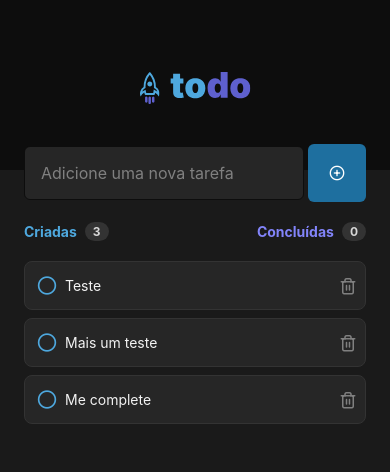
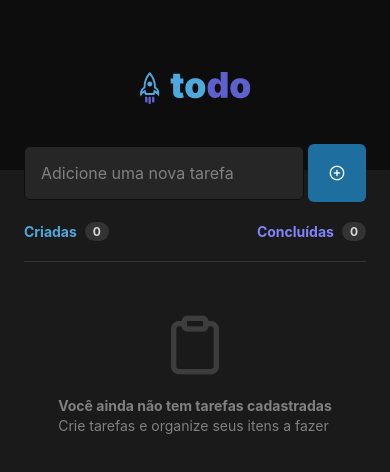
Before and after one commit to Poveii/doUTasks-app, a React Native app: screen / in a window 390 px wide. Shown: the top 472 px of the page. Built offline with nearby package versions, Linux system fonts and the light colour scheme.

Commit message:
feat: Add TaskList component

```diff
--- /dev/null
+++ b/src/components/TaskList/index.tsx
@@ -0,0 +1,102 @@
+import { FlatList, Text, TouchableOpacity, View } from "react-native";
+import Icon from "@expo/vector-icons/Feather";
+
+import { TaskModel } from "../../screens/Home";
+
+import { styles } from "./styles";
+
+interface TaskListProps {
+  tasks: TaskModel[]
+  onCompleteTask: (taskId: number) => void
+  onRemoveTask: (taskId: number) => void
+}
+
+export function TaskList({
+  tasks,
+  onCompleteTask,
+  onRemoveTask,
+}: TaskListProps) {
+  const tasksCreated = tasks.length
+  const tasksCompleted = tasks.filter((item) => {
+    return item.isCompleted === true
+  }).length
+
+  return (
+    <View style={styles.tasksParent}>
+      <View style={styles.tasksContainer}>
+        <FlatList
+          data={tasks}
+          ListHeaderComponent={() => (
+            <View style={styles.infoContainer}>
+              <View style={styles.infoBox}>
+                <Text style={[styles.infoText, { color: "#4EA8DE" }]}>
+                  Criadas
+                </Text>
+                <Text style={styles.infoNumber}>{tasksCreated}</Text>
+              </View>
+              <View style={styles.infoBox}>
+                <Text style={[styles.infoText, { color: "#8284FA" }]}>
+                  Concluídas
+                </Text>
+                <Text style={styles.infoNumber}>{tasksCompleted}</Text>
+              </View>
+            </View>
+          )}
+          renderItem={({ item, index }) => {
+            return (
+              <View
+                key={index}
+                style={styles.taskItem}
+              >
+                <TouchableOpacity
+                  onPress={() => onCompleteTask(index)}
+                >
+                  {item.isCompleted ? (
+                    <Icon
+                      name="check-circle"
+                      size={20}
+                      color="#4EA8DE"
+                    />
+                  ) : (
+                    <Icon
+                      name="circle"
+                      size={20}
+                      color="#4EA8DE"
+                    />
+                  )}
+                </TouchableOpacity>
+                <Text style={styles.taskText}>{item.text}</Text>
+                <TouchableOpacity
+                  onPress={() => onRemoveTask(index)}
+                >
+                  <Icon
+                    name="trash-2"
+                    size={18}
+                    color="#808080"
+                  />
+                </TouchableOpacity>
+              </View>
+            )
+          }}
+          ListEmptyComponent={() => (
+            <View style={styles.emptyTasksContainer}>
+              <Icon
+                name="clipboard"
+                size={64}
+                color="#3D3D3D"
+              />
+              <View>
+                <Text style={[styles.emptyTasksListText, { fontWeight: "bold" }]}>
+                  Você ainda não tem tarefas cadastradas
+                </Text>
+                <Text style={styles.emptyTasksListText}>
+                  Crie tarefas e organize seus itens a fazer
+                </Text>
+              </View>
+            </View>
+          )}
+        />
+      </View>
+    </View>
+  )
+}
--- /dev/null
+++ b/src/components/TaskList/styles.ts
@@ -0,0 +1,74 @@
+import { StyleSheet } from "react-native";
+
+export const styles = StyleSheet.create({
+  tasksParent: {
+    flex: 1,
+    width: "100%",
+    backgroundColor: "#1A1A1A",
+    marginTop: -32,
+    paddingHorizontal: 24,
+    zIndex: -1,
+  },
+  infoContainer: {
+    flexDirection: "row",
+    justifyContent: "space-between",
+    marginTop: 32,
+    marginBottom: 20,
+  },
+  infoBox: {
+    flexDirection: "row",
+    alignItems: "center",
+    gap: 8,
+  },
+  infoText: {
+    fontSize: 14,
+    fontWeight: "bold",
+  },
+  infoNumber: {
+    paddingHorizontal: 8,
+    paddingVertical: 2,
+    fontWeight: "bold",
+    fontSize: 12,
+    backgroundColor: "#333333",
+    color: "#D9D9D9",
+    borderRadius: 9999,
+  },
+  tasksContainer: {
+    marginTop: 20,
+  },
+  emptyTasksContainer: {
+    alignItems: "center",
+    gap: 16,
+    paddingVertical: 48,
+    borderTopWidth: 1,
+    borderColor: "#333333",
+  },
+  emptyTasksListText: {
+    fontSize: 14,
+    lineHeight: 20,
+    color: "#808080",
+  },
+  tasksList: {
+    gap: 8,
+  },
+  taskItem: {
+    width: "100%",
+    maxHeight: 64,
+    flexDirection: "row",
+    alignItems: "center",
+    gap: 8,
+    backgroundColor: "#262626",
+    padding: 12,
+    paddingRight: 8,
+    marginBottom: 8,
+    borderWidth: 1,
+    borderColor: "#333333",
+    borderRadius: 8,
+  },
+  taskText: {
+    flex: 1,
+    fontSize: 14,
+    lineHeight: 20,
+    color: "#F2F2F2",
+  },
+})
--- a/src/screens/Home/index.tsx
+++ b/src/screens/Home/index.tsx
@@ -1,8 +1,6 @@
 import {
   Alert,
-  FlatList,
   Keyboard,
-  Text,
   TextInput,
   TouchableOpacity,
   View,
@@ -11,33 +9,22 @@ import { useState } from "react";
 import Icon from "@expo/vector-icons/Feather";
 
 import { Logo } from "../../components/Logo";
+import { TaskList } from "../../components/TaskList";
 
 import { styles } from "./styles";
 
-interface taskModel {
+export interface TaskModel {
   text: string
   isCompleted: boolean
 }
 
 export function Home() {
-  const [tasks, setTasks] = useState<taskModel[]>([
-    {
-      text: "Teste",
-      isCompleted: false,
-    },
-    {
-      text: "Mais um teste",
-      isCompleted: false,
-    },
-    {
-      text: "Me complete",
-      isCompleted: false,
-    },
-  ])
+  const [tasks, setTasks] = useState<TaskModel[]>([])
+
   const [focusInput, setFocusInput] = useState(false)
   const [textInput, setTextInput] = useState("")
 
-  function addTask(taskText: string) {
+  function handleAddTask(taskText: string) {
     const task = {
       text: taskText,
       isCompleted: false,
@@ -48,10 +35,12 @@ export function Home() {
     Keyboard.dismiss()
   }
 
-  function removeTask(taskId: number) {
+  function handleRemoveTask(taskId: number) {
+    const selectedTask = tasks.filter((_, index) => index !== taskId)[0]
+
     Alert.alert(
       "Excluir tarefa",
-      "Deseja deletar a tarefa?",
+      `Deseja deletar a tarefa "${selectedTask.text}"?`,
       [
         {
           text: "Não",
@@ -64,14 +53,14 @@ export function Home() {
                 return index !== taskId
               })
             ))
-            Alert.alert("Tarefa excluída", "A tarefa foi deletada.")
+            Alert.alert("Tarefa excluída", `A tarefa "${selectedTask.text}" foi deletada.`)
           },
         },
       ]
     )
   }
 
-  function completeTask(taskId: number) {
+  function handleCompleteTask(taskId: number) {
     setTasks((state) => (
       state.map((item, index) => {
         if (index === taskId) {
@@ -81,11 +70,6 @@ export function Home() {
       })
     ))
   }
-
-  const tasksCreated = tasks.length
-  const tasksCompleted = tasks.filter((item) => {
-    return item.isCompleted === true
-  }).length
 
   return (
     <View style={styles.container}>
@@ -110,7 +94,7 @@ export function Home() {
         <TouchableOpacity
           style={styles.formButton}
           activeOpacity={0.7}
-          onPress={() => addTask(textInput)}
+          onPress={() => handleAddTask(textInput)}
         >
           <Icon
             name="plus-circle"
@@ -120,82 +104,11 @@ export function Home() {
         </TouchableOpacity>
       </View>
 
-      <View style={styles.tasksParent}>
-        <View style={styles.tasksContainer}>
-          <FlatList
-            data={tasks}
-            ListHeaderComponent={() => (
-              <View style={styles.infoContainer}>
-                <View style={styles.infoBox}>
-                  <Text style={[styles.infoText, { color: "#4EA8DE" }]}>
-                    Criadas
-                  </Text>
-                  <Text style={styles.infoNumber}>{tasksCreated}</Text>
-                </View>
-                <View style={styles.infoBox}>
-                  <Text style={[styles.infoText, { color: "#8284FA" }]}>
-                    Concluídas
-                  </Text>
-                  <Text style={styles.infoNumber}>{tasksCompleted}</Text>
-                </View>
-              </View>
-            )}
-            renderItem={({ item, index }) => {
-              return (
-                <View
-                  key={index}
-                  style={styles.taskItem}
-                >
-                  <TouchableOpacity
-                    onPress={() => completeTask(index)}
-                  >
-                    {item.isCompleted ? (
-                      <Icon
-                        name="check-circle"
-                        size={20}
-                        color="#4EA8DE"
-                      />
-                    ) : (
-                      <Icon
-                        name="circle"
-                        size={20}
-                        color="#4EA8DE"
-                      />
-                    )}
-                  </TouchableOpacity>
-                  <Text style={styles.taskText}>{item.text}</Text>
-                  <TouchableOpacity
-                    onPress={() => removeTask(index)}
-                  >
-                    <Icon
-                      name="trash-2"
-                      size={18}
-                      color="#808080"
-                    />
-                  </TouchableOpacity>
-                </View>
-              )
-            }}
-            ListEmptyComponent={() => (
-              <View style={styles.emptyTasksContainer}>
-                <Icon
-                  name="clipboard"
-                  size={64}
-                  color="#3D3D3D"
-                />
-                <View>
-                  <Text style={[styles.emptyTasksListText, { fontWeight: "bold" }]}>
-                    Você ainda não tem tarefas cadastradas
-                  </Text>
-                  <Text style={styles.emptyTasksListText}>
-                    Crie tarefas e organize seus itens a fazer
-                  </Text>
-                </View>
-              </View>
-            )}
-          />
-        </View>
-      </View>
+      <TaskList
+        tasks={tasks}
+        onRemoveTask={handleRemoveTask}
+        onCompleteTask={handleCompleteTask}
+      />
     </View>
   )
 }
--- a/src/screens/Home/styles.ts
+++ b/src/screens/Home/styles.ts
@@ -36,74 +36,4 @@ export const styles = StyleSheet.create({
     backgroundColor: "#1E6F9F",
     borderRadius: 6,
   },
-  tasksParent: {
-    flex: 1,
-    width: "100%",
-    backgroundColor: "#1A1A1A",
-    marginTop: -32,
-    paddingHorizontal: 24,
-    zIndex: -1,
-  },
-  infoContainer: {
-    flexDirection: "row",
-    justifyContent: "space-between",
-    marginTop: 32,
-    marginBottom: 20,
-  },
-  infoBox: {
-    flexDirection: "row",
-    alignItems: "center",
-    gap: 8,
-  },
-  infoText: {
-    fontSize: 14,
-    fontWeight: "bold",
-  },
-  infoNumber: {
-    paddingHorizontal: 8,
-    paddingVertical: 2,
-    fontWeight: "bold",
-    fontSize: 12,
-    backgroundColor: "#333333",
-    color: "#D9D9D9",
-    borderRadius: 9999,
-  },
-  tasksContainer: {
-    marginTop: 20,
-  },
-  emptyTasksContainer: {
-    alignItems: "center",
-    gap: 16,
-    paddingVertical: 48,
-    borderTopWidth: 1,
-    borderColor: "#333333",
-  },
-  emptyTasksListText: {
-    fontSize: 14,
-    lineHeight: 20,
-    color: "#808080",
-  },
-  tasksList: {
-    gap: 8,
-  },
-  taskItem: {
-    width: "100%",
-    maxHeight: 64,
-    flexDirection: "row",
-    alignItems: "center",
-    gap: 8,
-    backgroundColor: "#262626",
-    padding: 12,
-    paddingRight: 8,
-    marginBottom: 8,
-    borderWidth: 1,
-    borderColor: "#333333",
-    borderRadius: 8,
-  },
-  taskText: {
-    flex: 1,
-    fontSize: 14,
-    lineHeight: 20,
-    color: "#F2F2F2",
-  },
 })
```
